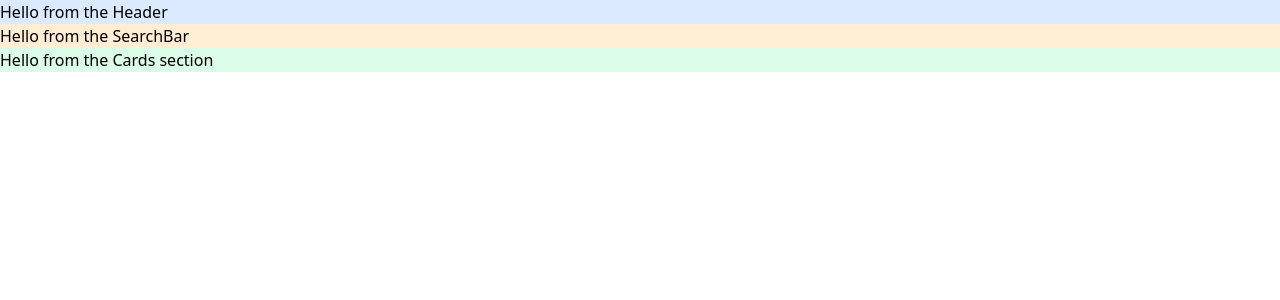
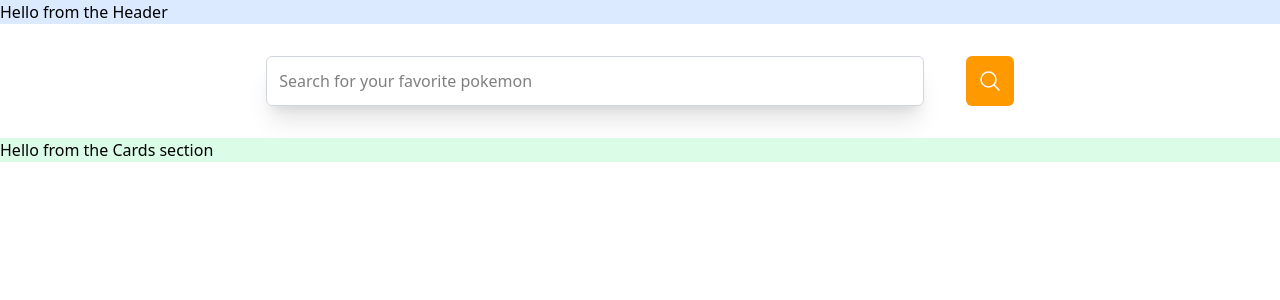
Before and after one commit to ifoca/wbs-pokemon-react-project, a React (Vite) app: page / in a window 1280 px wide. Shown: the top 300 px of the page. Built offline with nearby package versions, Linux system fonts and the light colour scheme.

Commit message:
add search bar styling

```diff
--- a/src/components/SearchBar.jsx
+++ b/src/components/SearchBar.jsx
@@ -1,7 +1,30 @@
 export default function SearchBar() {
   return (
-    <section>
-      <p className="bg-orange-100">Hello from the SearchBar</p>
+    <section className="search-bar flex justify-center">
+      <form className="flex justify-around w-2/3 p-8">
+        <input
+          type="text"
+          className="w-5/6 p-3 border-1 border-gray-300 shadow-xl rounded-md"
+          name="search-input"
+          placeholder="Search for your favorite pokemon"
+        ></input>
+        <button type="submit" className="bg-amber-500 p-3 rounded-md text-white">
+          <svg
+            xmlns="http://www.w3.org/2000/svg"
+            fill="none"
+            viewBox="0 0 24 24"
+            strokeWidth={1.5}
+            stroke="currentColor"
+            className="size-6"
+          >
+            <path
+              strokeLinecap="round"
+              strokeLinejoin="round"
+              d="m21 21-5.197-5.197m0 0A7.5 7.5 0 1 0 5.196 5.196a7.5 7.5 0 0 0 10.607 10.607Z"
+            />
+          </svg>
+        </button>
+      </form>
     </section>
   );
 }
```
